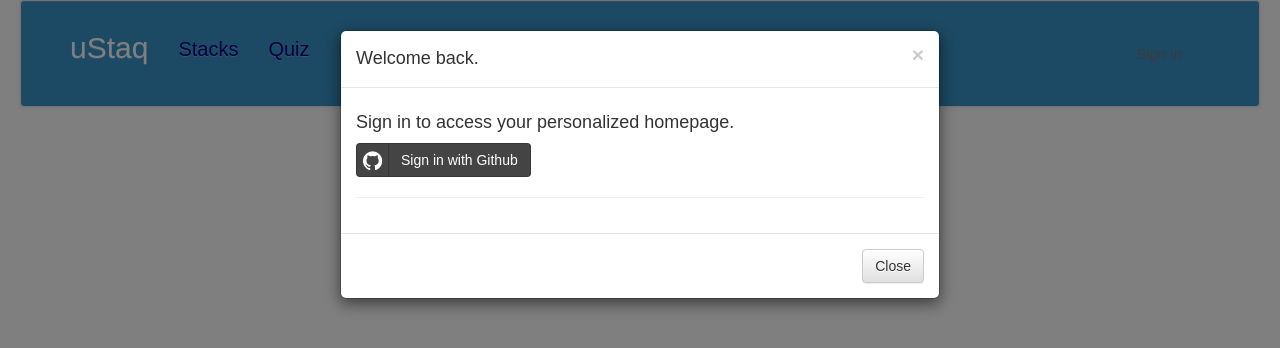
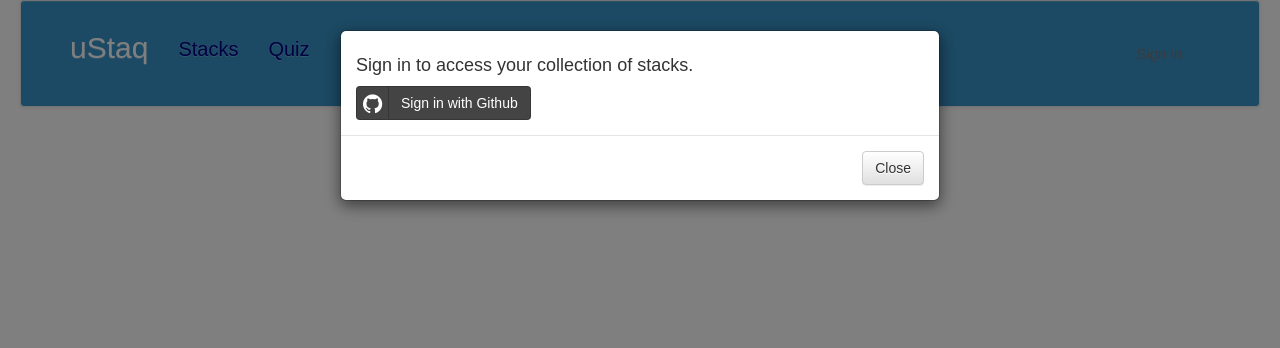
Before and after one commit to quhairfoir/uStaq-client, a React (Create React App) app: page /stacks in a window 1280 px wide. Both pictures are taken after a click on the button "Sign in". Shown: the top 348 px of the page. Built offline with nearby package versions, Linux system fonts and the light colour scheme; no server answers; a web font is replaced by a local one.

Commit message:
animation in quiz room; also cleaned up navbar sign in modal

```diff
--- a/src/components/TopNav.jsx
+++ b/src/components/TopNav.jsx
@@ -107,17 +107,11 @@ class ModalNav extends React.Component {
                 </Button>
                 }
                 <Modal show={this.state.show} onHide={this.handleClose}>
-                  <Modal.Header closeButton>
-                    <Modal.Title>Welcome back.</Modal.Title>
-                  </Modal.Header>
                   <Modal.Body>
-                    <h4>Sign in to access your personalized homepage.</h4>
+                    <h4>Sign in to access your collection of stacks.</h4>
                     <a href="" onClick={this.handleClick} className="btn btn-social btn-github">
                       <span className="fa fa-github"></span> Sign in with Github
                       </a>
-
-                    <hr className="hrStyling" />
-
                   </Modal.Body>
                   <Modal.Footer>
                     <Button onClick={this.handleClose}>Close</Button>
--- a/src/components/ViewOrCreateStacks.jsx
+++ b/src/components/ViewOrCreateStacks.jsx
@@ -35,7 +35,7 @@ class ViewOrCreateStacks extends Component {
     .catch(error =>
       console.error(error)
     )
-    this.togglePageMode(null)
+    this.toggleEdit(null)
   }
 
   toggleEdit = (stackId) => {
--- a/src/styles/QuizRoom.css
+++ b/src/styles/QuizRoom.css
@@ -27,4 +27,11 @@
 
 .revealed {
   color: #e0377b;
+  animation: fade-in 2s;
 }
+
+@keyframes fade-in {
+    0%   { opacity: 0;  }
+    10%  { opacity: 0.5; }
+    100% { opacity: 1; }
+}
```
Also changed, not shown: 1 other file (tests, documents, lock files or other folders).
